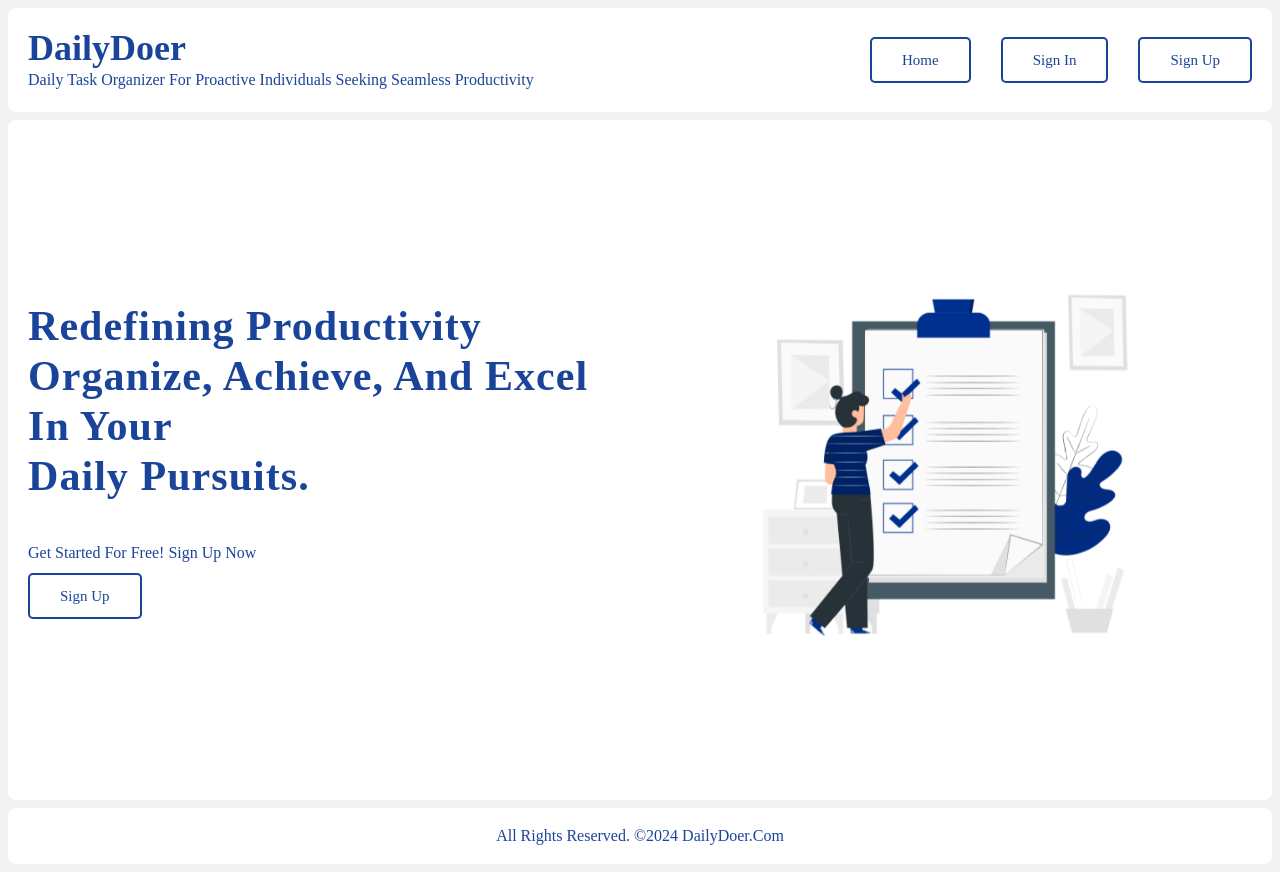
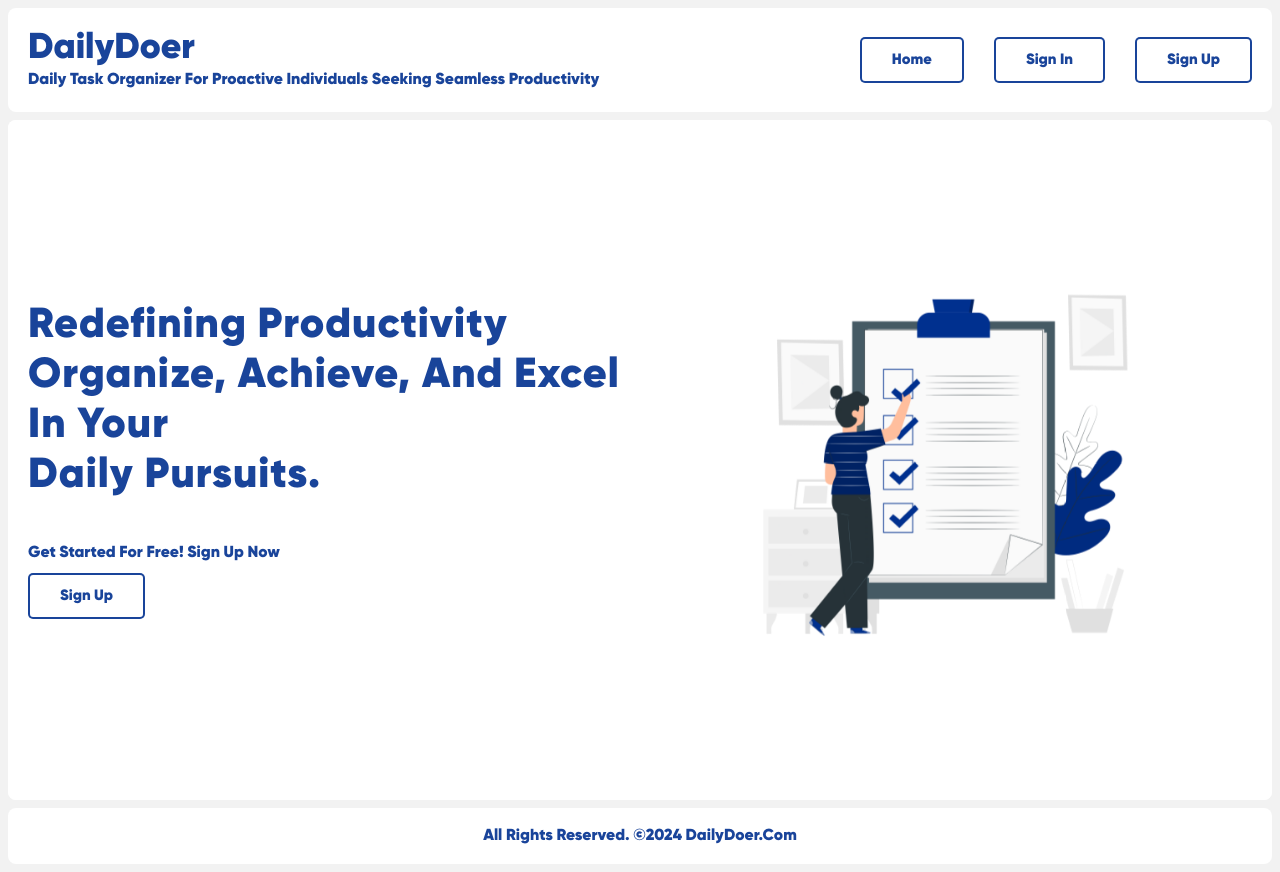
Before and after one commit to iamgauravkhare/to-do-web-application, a Next.js app: page / in a window 1280 px wide. Built offline with nearby package versions, Linux system fonts and the light colour scheme; no server answers.

Commit message:
font changed

```diff
--- a/app/globals.css
+++ b/app/globals.css
@@ -4,7 +4,7 @@
 
 @font-face {
   font-family: "gilroy"; /* Provide a unique name for your font */
-  src: url("../public/Gilroy-Black.otf") format("otf"); /* Specify the path to your font file and its format */
+  src: url("../public/Gilroy-Black.otf"); /* Specify the path to your font file and its format */
   /* You can include additional font formats for better browser compatibility, such as woff2, ttf, etc. */
 }
 
```
